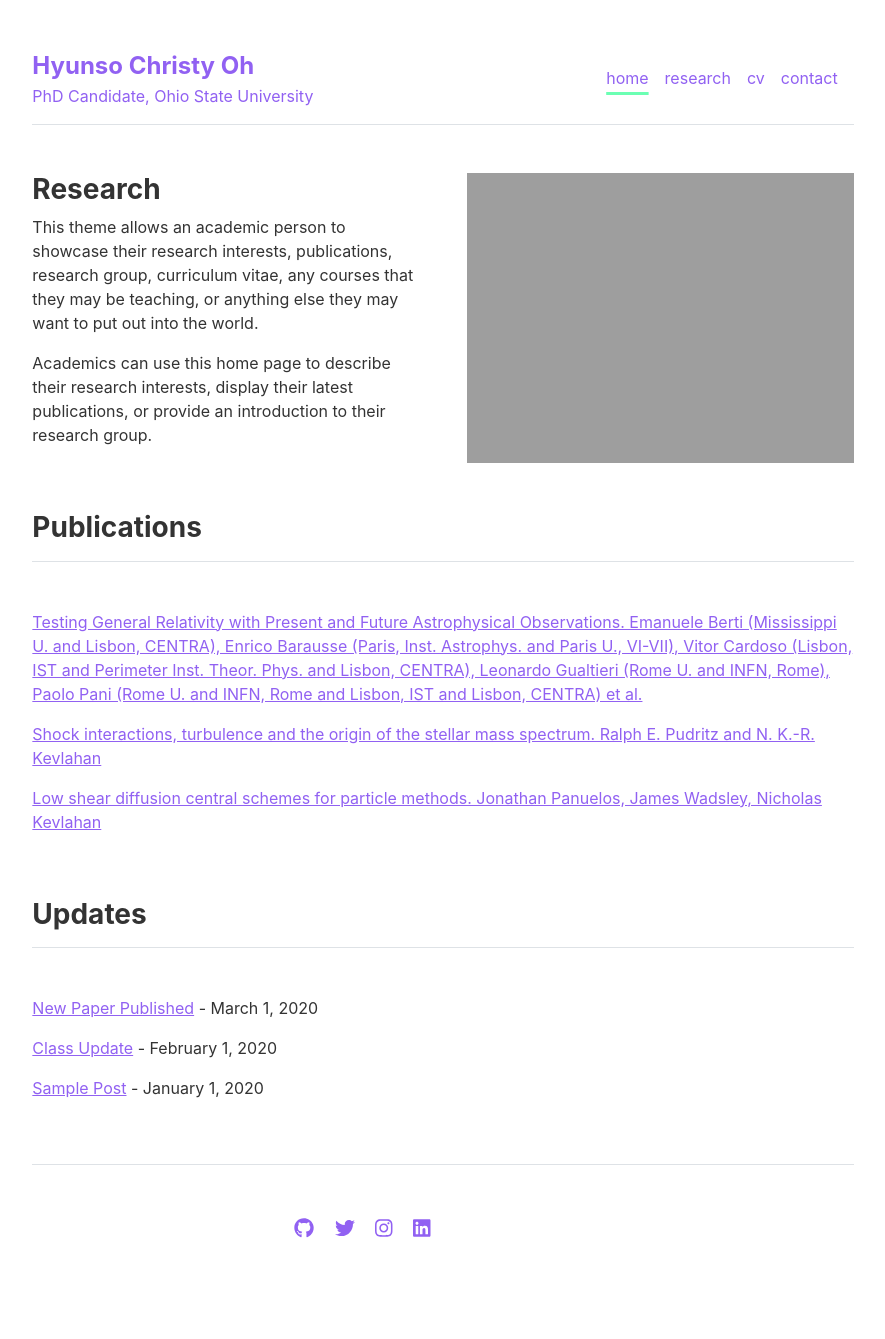
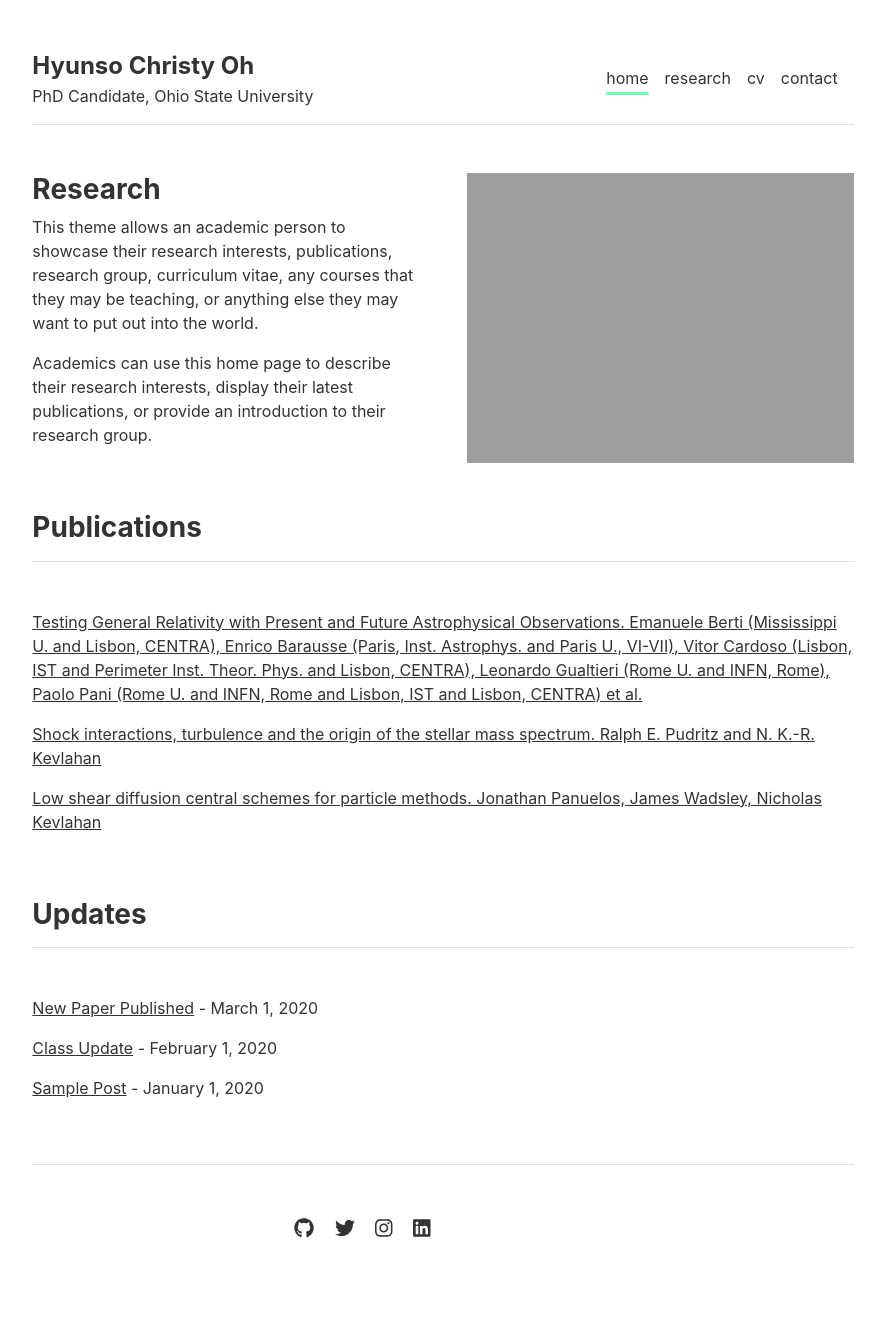
Before and after one commit to hyunso-christy-oh/hyunso-christy-oh.github.io, a Jekyll site: the page built from index.md, in a window 1280 px wide. Shown: the whole page, without its empty margins (197-1082 px from the left). Built offline with Jekyll 4.4.1, drawn with Linux system fonts in a browser that asks for light colours.

Commit message:
Update main.scss

```diff
--- a/_sass/main.scss
+++ b/_sass/main.scss
@@ -1,7 +1,7 @@
 $backgroundColor: #ffffff;
 $bodyColor: #333333;
 $bodyFont: -apple-system,BlinkMacSystemFont,"Segoe UI",Helvetica,Arial,sans-serif,"Apple Color Emoji","Segoe UI Emoji","Segoe UI Symbol";
-$linkColor: #9161f2 !important;
+$linkColor: #333333 !important;
 
 body {
   background: $backgroundColor;
```
